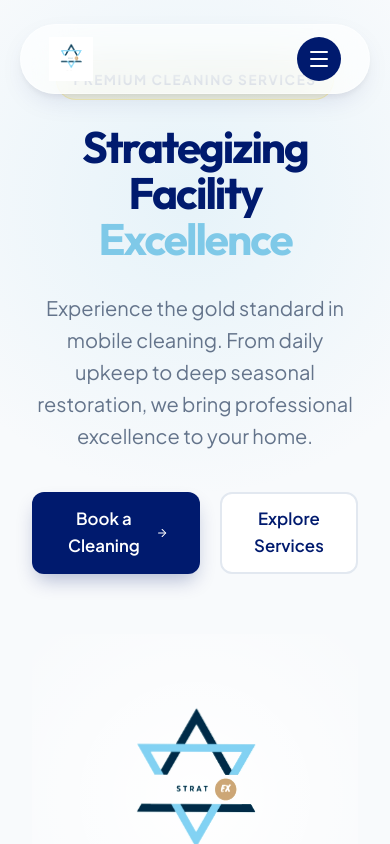
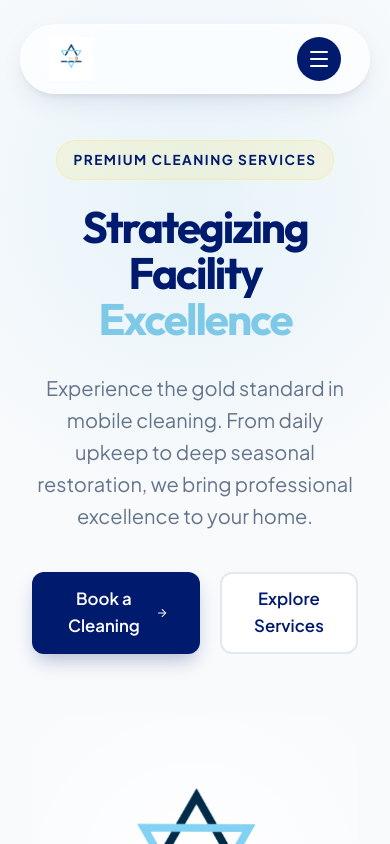
Before and after one commit to DevSSTM/startex_FM, a React (Vite) app: page / in a window 390 px wide. Shown: the top 844 px of the page. Built offline with nearby package versions, Linux system fonts and the light colour scheme.

Commit message:
nav_bar_fix

```diff
--- a/src/pages/BookingPage.css
+++ b/src/pages/BookingPage.css
@@ -475,7 +475,7 @@
     }
 
     .booking-page {
-        padding: 100px 1rem 40px;
+        padding: 140px 1rem 40px;
     }
 }
 
--- a/src/pages/Home.css
+++ b/src/pages/Home.css
@@ -378,7 +378,7 @@
 
     .hero {
         grid-template-columns: 1fr;
-        padding-top: 60px;
+        padding-top: 140px;
         text-align: center;
     }
 
```
